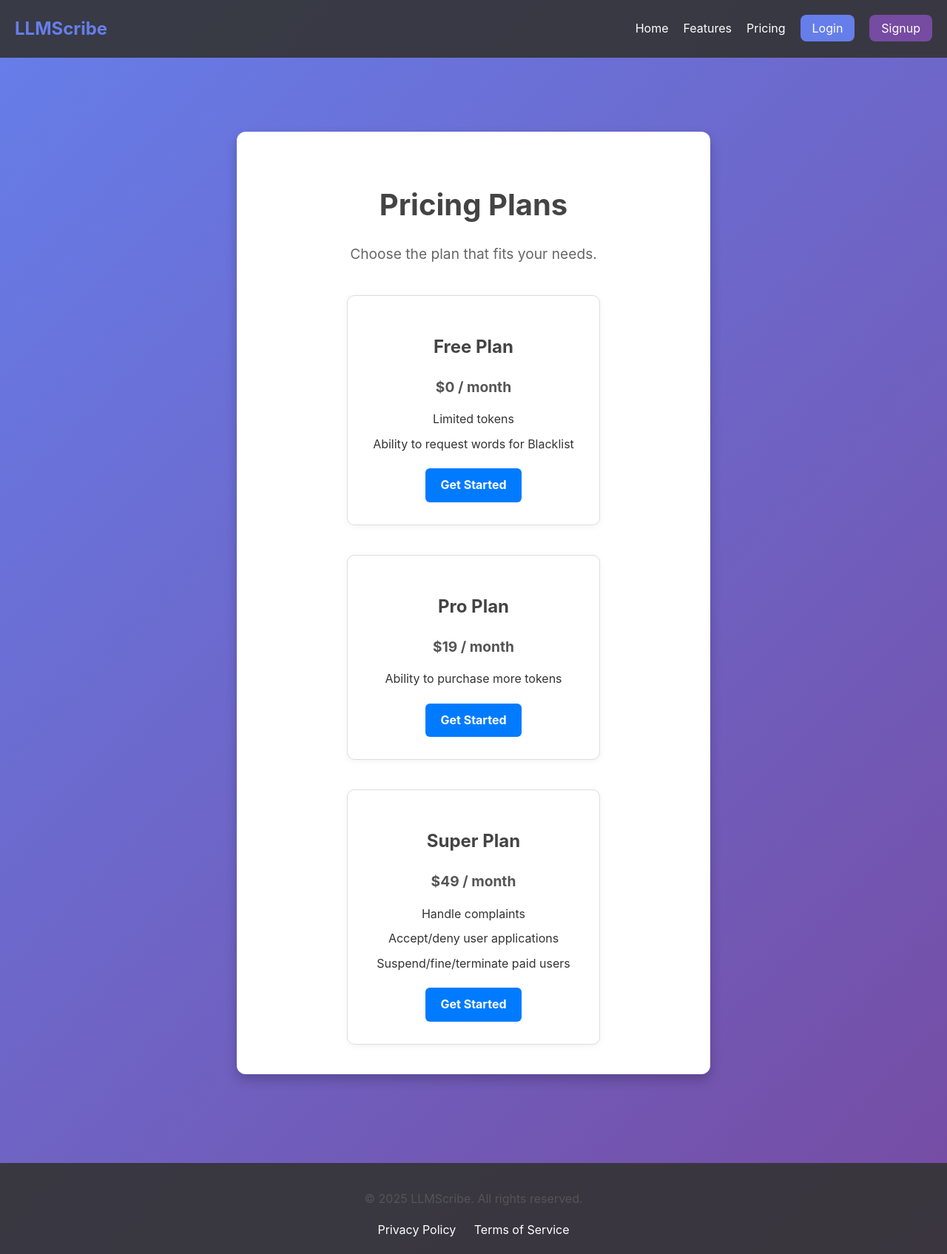
After one commit to Nt-16/LLM, a Flask app: template frontend/templates/pricing.html in a window 1280 px wide. The commit adds this page. Shown: the whole page at 74% size. Run offline with Flask 3, Linux system fonts and the light colour scheme; the template is opened without the code that fills it, so the values that code supplies are empty.

Commit message:
Pricing page html

```diff
--- a/frontend/static/styles.css
+++ b/frontend/static/styles.css
@@ -294,3 +294,76 @@ button {
 button:hover {
     background-color: #5a6fd1;
 }
+
+/* Pricing Page */
+.pricing-container {
+  text-align: center;
+  padding: 40px 20px;
+}
+
+/* Header inside that container */
+.pricing-container .pricing-header h1 {
+  font-size: 2.5rem;
+  margin-bottom: 0.5rem;
+}
+
+.pricing-container .pricing-header p {
+  font-size: 1.2rem;
+  color: #666;
+  margin-bottom: 40px;
+}
+
+/* Cards wrapper */
+.pricing-container .pricing-cards {
+  display: flex;
+  justify-content: center;
+  gap: 40px;
+  flex-wrap: wrap;
+}
+
+/* Individual card */
+.pricing-container .pricing-card {
+  background: #fff;
+  border: 1px solid #ddd;
+  border-radius: 10px;
+  padding: 30px 20px;
+  width: 300px;
+  box-shadow: 0 2px 10px rgba(0,0,0,0.05);
+  text-align: center;
+}
+
+.pricing-container .pricing-card h2 {
+  font-size: 1.5rem;
+  margin-bottom: 10px;
+}
+
+.pricing-container .pricing-card .price {
+  font-size: 1.2rem;
+  font-weight: bold;
+  margin-bottom: 15px;
+}
+
+.pricing-container .pricing-card ul {
+  list-style: none;
+  padding: 0;
+  margin-bottom: 20px;
+}
+
+.pricing-container .pricing-card ul li {
+  margin-bottom: 8px;
+}
+
+/* Button styling (if not already defined) */
+.pricing-container .btn {
+  display: inline-block;
+  background-color: #007bff;
+  color: #fff;
+  padding: 10px 20px;
+  text-decoration: none;
+  border-radius: 6px;
+  font-weight: bold;
+}
+
+.pricing-container .btn:hover {
+  background-color: #0056b3;
+}
--- /dev/null
+++ b/frontend/templates/pricing.html
@@ -0,0 +1,44 @@
+{% extends 'base.html' %}
+
+{% block title %}Pricing - LLMScribe{% endblock %}
+
+{% block content %}
+  <div class="container pricing-container">
+    <div class="pricing-header">
+      <h1>Pricing Plans</h1>
+      <p>Choose the plan that fits your needs.</p>
+    </div>
+
+    <div class="pricing-cards">
+      <div class="pricing-card">
+        <h2>Free Plan</h2>
+        <p class="price">$0 / month</p>
+        <ul>
+          <li>Limited tokens</li>
+          <li>Ability to request words for Blacklist</li>
+        </ul>
+        <a href="#" class="btn">Get Started</a>
+      </div>
+
+      <div class="pricing-card">
+        <h2>Pro Plan</h2>
+        <p class="price">$19 / month</p>
+        <ul>
+          <li>Ability to purchase more tokens</li>
+        </ul>
+        <a href="#" class="btn">Get Started</a>
+      </div>
+
+      <div class="pricing-card">
+        <h2>Super Plan</h2>
+        <p class="price">$49 / month</p>
+        <ul>
+          <li>Handle complaints</li>
+          <li>Accept/deny user applications</li>
+          <li>Suspend/fine/terminate paid users</li>
+        </ul>
+        <a href="#" class="btn">Get Started</a>
+      </div>
+    </div>
+  </div>
+{% endblock %}
```
